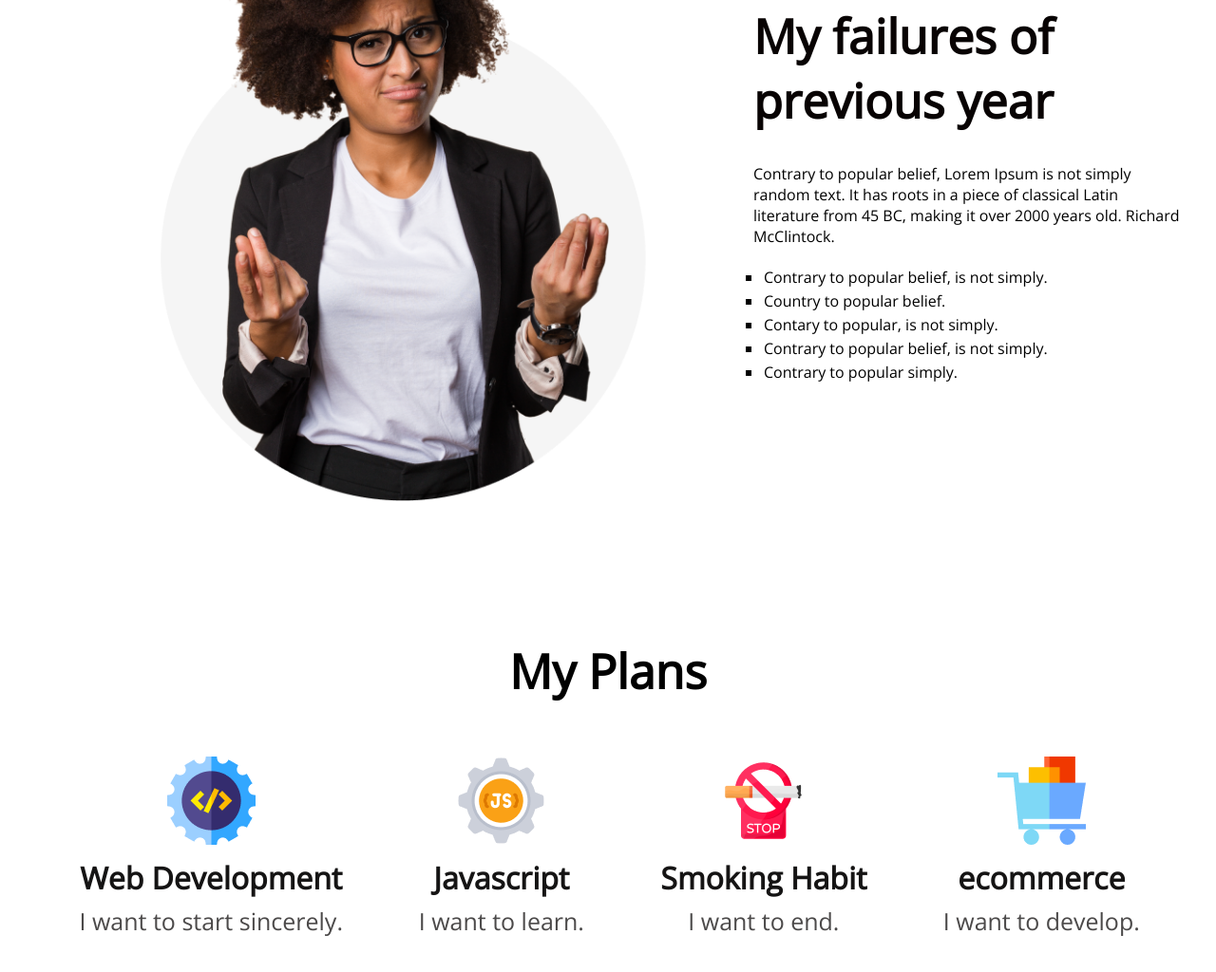
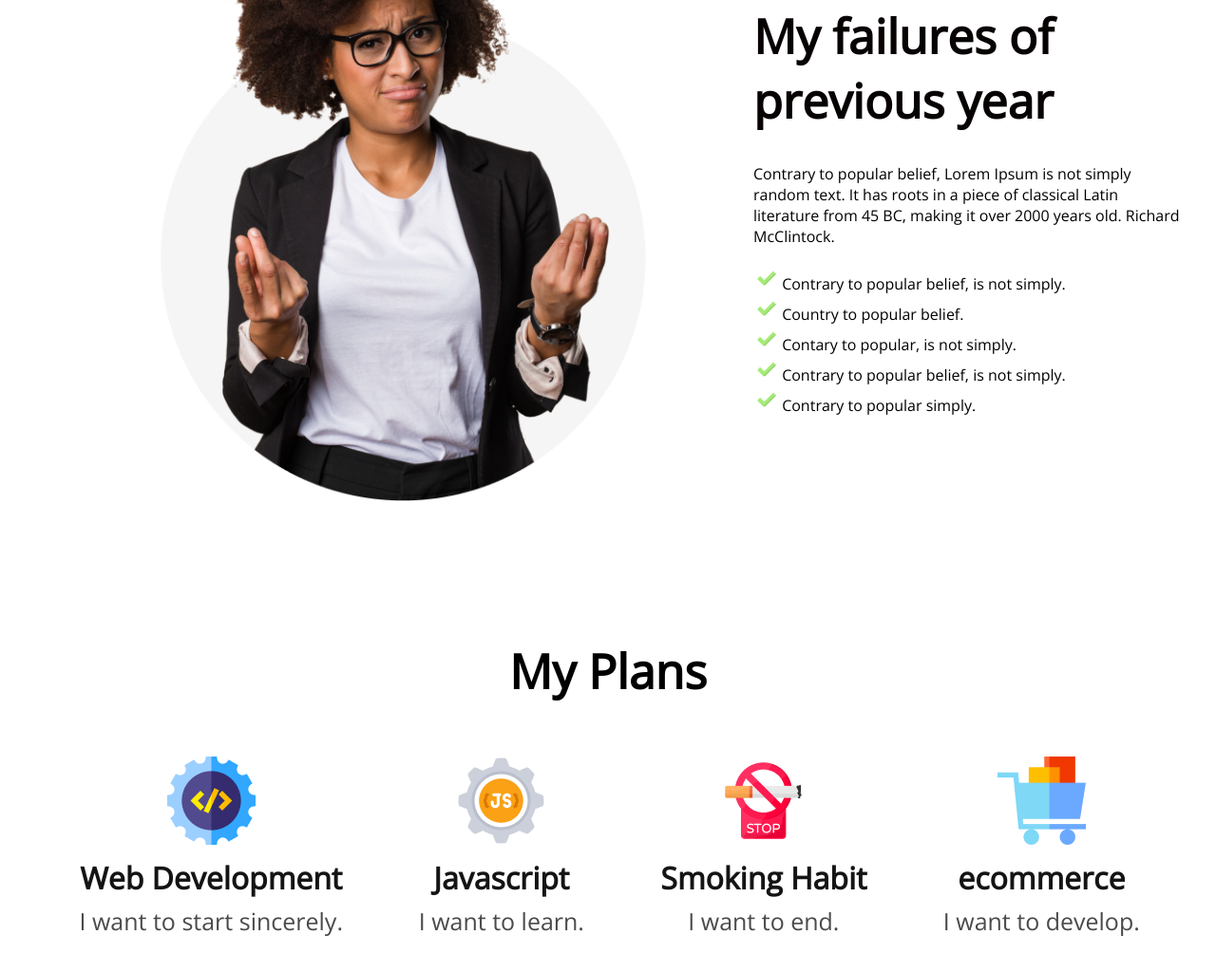
Before and after one commit to Ashraf-Mahmud07/assignment-01, a plain HTML site: page index.html in a window 1280 px wide. Shown: the part 1132-2156 px from the top of the page at 95% size. Drawn offline with nearby package versions, Linux system fonts and the light colour scheme.

Commit message:
fixed list icon

```diff
--- a/index.html
+++ b/index.html
@@ -33,11 +33,11 @@
                     roots in a piece of classical Latin literature from 45 BC, making it over 2000 years old. Richard
                     McClintock.</p>
                 <ul class="intro-list">
-                    <li>Contrary to popular belief, is not simply.</li>
-                    <li>Country to popular belief.</li>
-                    <li>Contary to popular, is not simply.</li>
-                    <li>Contrary to popular belief, is not simply.</li>
-                    <li>Contrary to popular simply.</li>
+                    <li><img class="tick-icon" src="images/icons/check.png" alt=""> Contrary to popular belief, is not simply.</li>
+                    <li><img class="tick-icon" src="images/icons/check.png" alt=""> Country to popular belief.</li>
+                    <li><img class="tick-icon" src="images/icons/check.png" alt=""> Contary to popular, is not simply.</li>
+                    <li><img class="tick-icon" src="images/icons/check.png" alt=""> Contrary to popular belief, is not simply.</li>
+                    <li><img class="tick-icon" src="images/icons/check.png" alt=""> Contrary to popular simply.</li>
                 </ul>
             </div>
         </div>
--- a/styles.css
+++ b/styles.css
@@ -98,10 +98,16 @@
     padding-top: 30px;
 }
 
+.tick-icon {
+    width: 20px;
+    height: 20px;
+    color: rgb(124, 204, 4);
+    font-size: 16px 11px;
+}
+
 .intro-list {
-    list-style: square;
-    list-style-type: square;
-    padding-left: 10px;
+    list-style: none;
+    margin-bottom: 5px;
 
 }
 
@@ -241,7 +247,8 @@
     color: #FFFFFF;
     padding-top: 26px;
 }
-.primary-button{
+
+.primary-button {
     color: #FFFFFF;
     text-decoration: none;
     padding-top: 10px;
@@ -285,7 +292,8 @@
     background-color: #151414;
     background-size: 320px 62px;
 }
-.subscribe{
+
+.subscribe {
     justify-content: flex-end;
     text-align: left;
 }
```
Also changed, not shown: images/icons/check.png (added).
